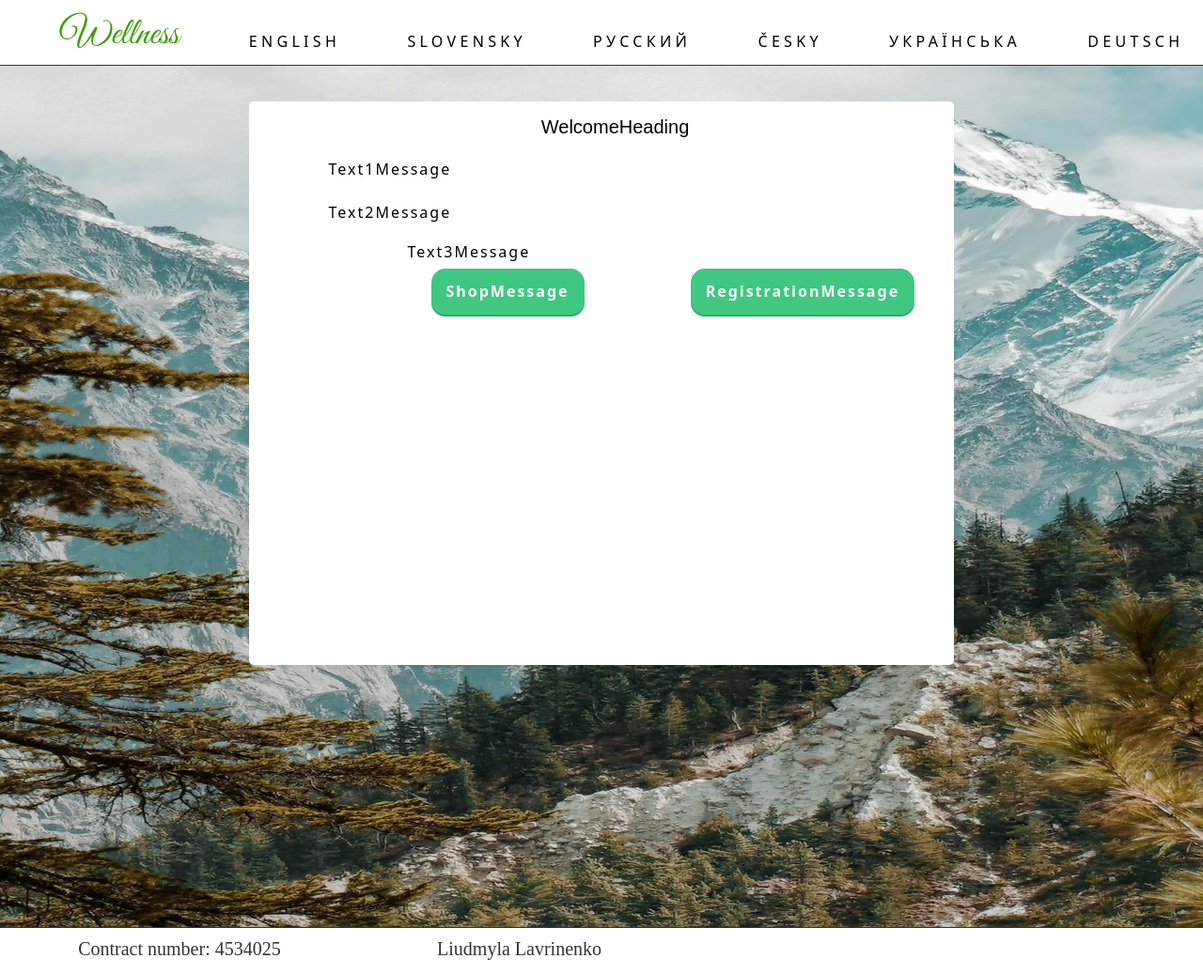
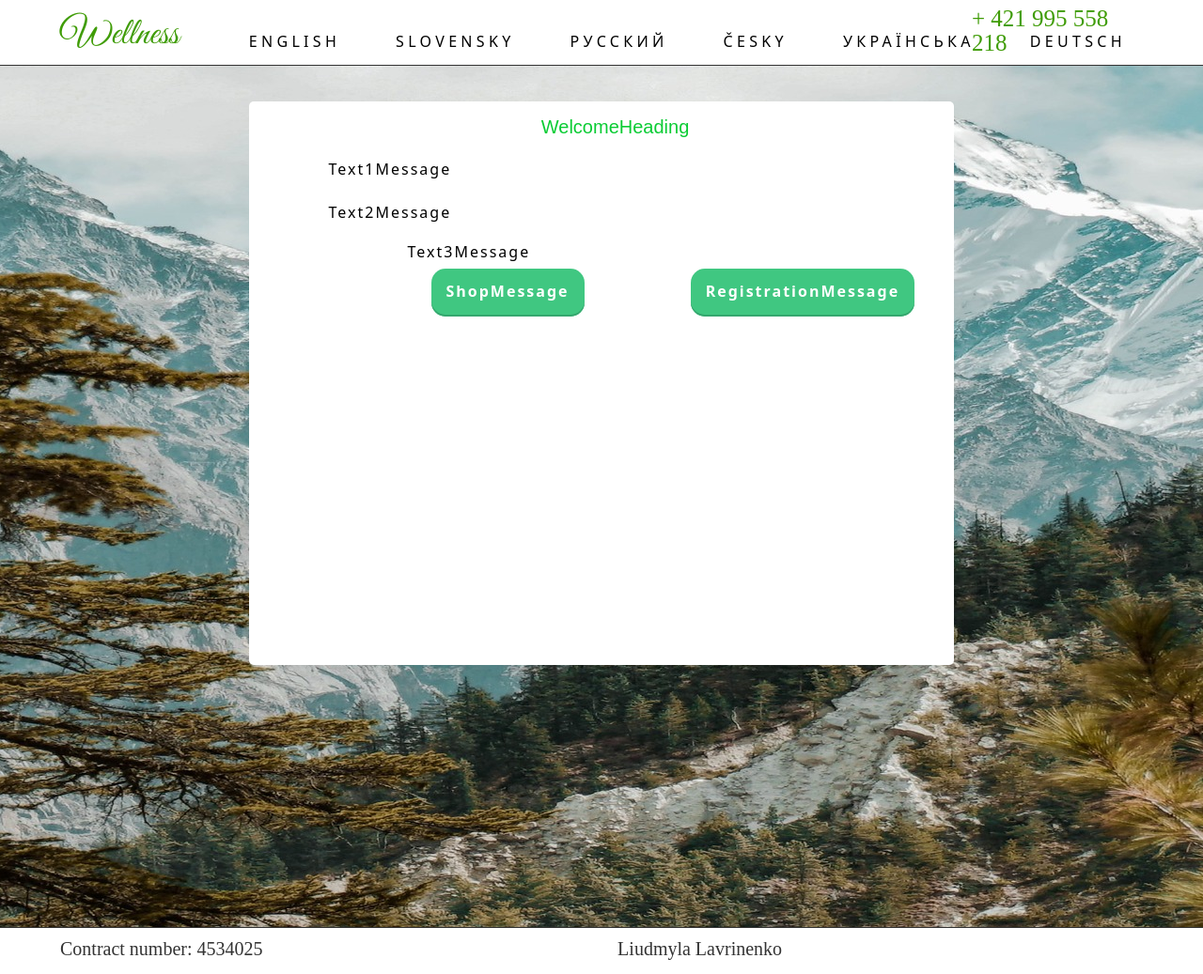
Before and after one commit to xterzxc/wellness, a Django app: page /en/ in a window 1280 px wide; the page is wider, and only the part inside the window is pictured. Shown: that part at 94% size. Run offline with Django 4.2, Linux system fonts and the light colour scheme.

Commit message:
wellness

```diff
--- a/main/templates/index.html
+++ b/main/templates/index.html
@@ -59,7 +59,6 @@
         <link href="https://fonts.googleapis.com/css2?family=Anton&family=Great+Vibes&family=Lato:wght@300&family=Playfair+Display&display=swap" rel="stylesheet">
         <link rel="shortcut icon" type="image/png" href="{% static '/favicon.ico' %}"/>
         <link rel="stylesheet" type='text/css' href="{% static '/style.css' %}">
-        <link rel="stylesheet" type='text/css' href="{% static '/media.css' %}">
         <meta name='viewport' content='width=device-width, initial-scale=1.0'>
 
         <meta charset="UTF-8">
@@ -113,7 +112,7 @@
     {% if request.user_agent.is_mobile %}
     {% else %}
     <div class='footer'>
-     <p class='contacts'>Contract number: 4534025</p><p class='contacts'>Liudmyla Lavrinenko</p><p class='contacts'></p><p class='contacts'>ludmila.lavrinenko283@gmail.com</p>
+     <p class='contacts'>Contract number: 4534025</p><p class='contacts'>Liudmyla Lavrinenko</p><p class='contacts'>ludmila.lavrinenko283@gmail.com</p>
     </div>
     {% endif %}
   {% endif %}
--- a/static/media.css
+++ /dev/null
@@ -1,45 +0,0 @@
-@media screen and (max-width: 1629px) and (min-width: 942px) {
-    header {
-        display: inline-flex;
-        justify-content: center;
-}
-
-    .container {
-        position: relative;
-        left: 0;
-    }
-
-    .tel {
-        display: none;
-    }
-
-
-}
-
-@media screen and (max-width: 941px) and (min-width: 768px) {
-
-    header {
-        display: inline-flex;
-        justify-content: center;
-        width: 100vh;
-}
-
-
-
-.container {
-    width: 100vh;
-    height: 80vh;
-
-}
-    .container h1 {
-    position: relative;
-    margin-left: auto;
-    margin-right: auto;
-    width: 30em;
-    }
-
-
-    .tel {
-        display: none;
-    }
-}
--- a/static/style.css
+++ b/static/style.css
@@ -115,7 +115,7 @@ header {
   padding-top: 2%;
   text-align: center;
   margin-bottom: 10px;
-  color: #000;
+  color: #0acc34;
 }
 
 .text1, .text2, .text3 {
@@ -178,10 +178,22 @@ header {
   color: #333;
   font-size: 20px;
   justify-content: center;
+  padding-top: 7px;
   float: left;
-  padding: 6.5%;
-  padding-top: 7px;
+  padding-left: 10.5%;
+  padding-right: 10.5%;
 }
+
+.contacts:first-child {
+  padding-left: 5%;
+  padding-right: 19%;
+}
+
+.contacts:last-child {
+  padding-left: 8%;
+  padding-right: 3%;
+}
+
 
 .menu-button {
   border: 0;
--- a/static/style2.css
+++ b/static/style2.css
@@ -104,11 +104,17 @@ body {
     width: 1000px;
     grid-template-columns: 1fr 280px;
   }
+  .sidebar {
+    height: 80%;
+  }
 }
 @media (max-width: 1000px) {
   .adaptive {
     width: 768px;
     grid-template-columns: 1fr 250px;
+  }
+  .sidebar {
+    height: 80%;
   }
 }
 @media (max-width: 768px) {
```
